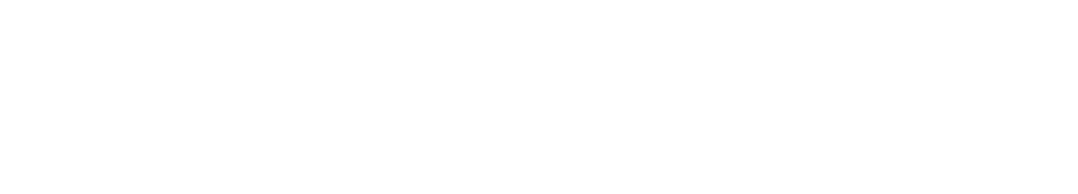
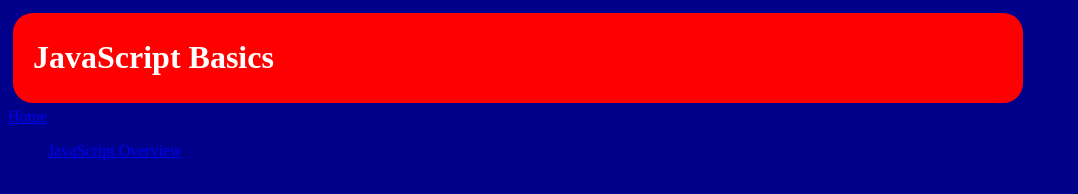
Before and after one commit to lormanlau/Javascript-Basics, a plain HTML site: page index.html in a window 1280 px wide. Shown: the whole page, without its empty margins (0-1078 px from the left). Drawn offline with Linux system fonts and the light colour scheme.

Commit message:
created header

```diff
--- a/index.html
+++ b/index.html
@@ -1,9 +1,18 @@
 <!DOCTYPE html>
 <html>
 <head>
-	<title></title>
+	<title>Javascript Basics</title>
+	<link rel="stylesheet" type="text/css" href="style.css">
 </head>
 <body>
-
+<div id="header">
+	<h1>JavaScript Basics</h1>
+</div>
+<div id="navbar">
+	<a href="#">Home</a>
+	<ul>
+		<a href="#">JavaScript Overview</a>
+	</ul>
+</div>
 </body>
 </html>
--- a/style.css
+++ b/style.css
@@ -0,0 +1,14 @@
+body {
+	background-color: #00008B;
+}
+#header {
+	background: red;
+	width: 970px;
+	height: 25%;
+	border-radius: 20px;
+	color: white;
+	padding: 5px 20px;
+	display: inline-block;
+	vertical-align: top;
+	margin:5px;
+}
```
